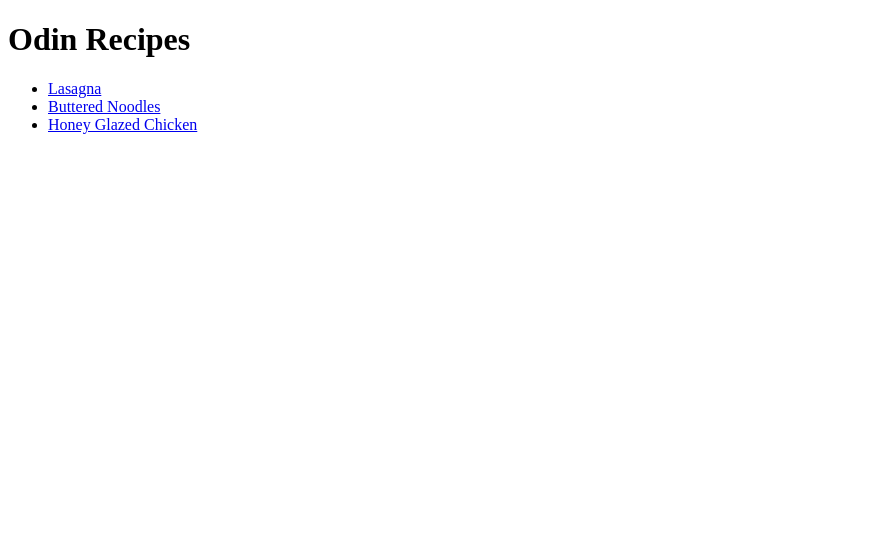
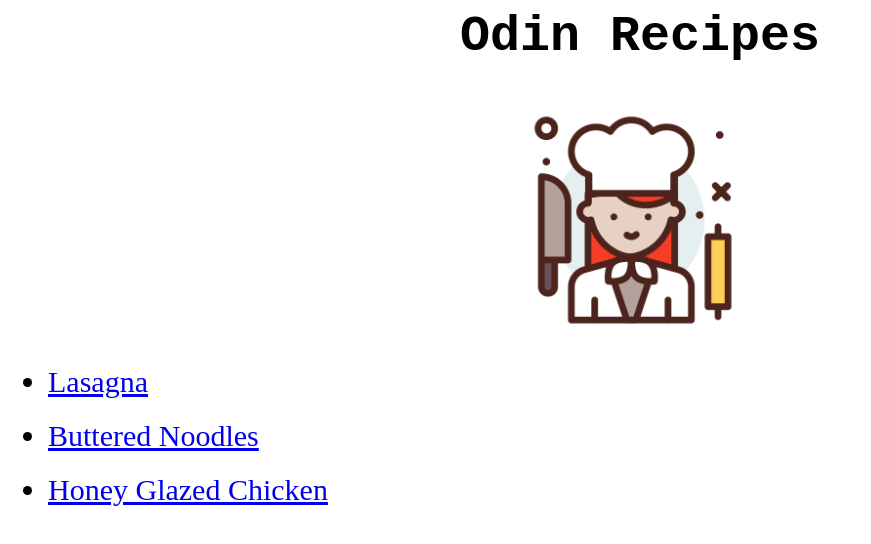
Before and after one commit to yabetsg/din-recipes, a plain HTML site: page index.html in a window 1280 px wide. Shown: the whole page, without its empty margins (0-871 px from the left). Drawn offline with Linux system fonts and the light colour scheme.

Commit message:
Add image to homepage

```diff
--- a/index.html
+++ b/index.html
@@ -4,14 +4,16 @@
     <meta charset="UTF-8">
     <meta http-equiv="X-UA-Compatible" content="IE=edge">
     <meta name="viewport" content="width=device-width, initial-scale=1.0">
-    <title>Document</title>
+    <title>Odin recipes</title>
+    <link rel="stylesheet" href="style.css">
 </head>
 <body>
-    <h1>Odin Recipes</h1>
+    <div class="header">Odin Recipes</div>
+    <img class="head" src="./img/chef.png" alt="cheff">
     <ul>
-    <li><a href="./recipes/lasagna.html">Lasagna</a></li>
-    <li><a href="./recipes/butterednoodle.html">Buttered Noodles</a></li>
-    <li><a href="./recipes/honeyglazedchicken.html">Honey Glazed Chicken</a></li>
+    <li class="lasagna link"><a href="./recipes/lasagna.html" >Lasagna</a></li>
+    <li  class="noodles link"><a href="./recipes/butterednoodle.html">Buttered Noodles</a></li>
+    <li class="chicken link"><a href="./recipes/honeyglazedchicken.html" >Honey Glazed Chicken</a></li>
     </ul>
 </body>
 </html>
--- /dev/null
+++ b/style.css
@@ -0,0 +1,16 @@
+.header{
+    text-align: center;
+    font-size: 50px;
+    font-weight: bold;
+    font-family: 'Courier New', Courier, monospace;
+}
+.link {
+    font-size: 30px;
+    margin-bottom: 20px;
+}
+.head{
+    width: 250px;
+    margin-left: 500px;
+    margin-top: 30px;
+
+}
```
Also changed, not shown: img/chef.jpg (added), img/chef.png (added).
